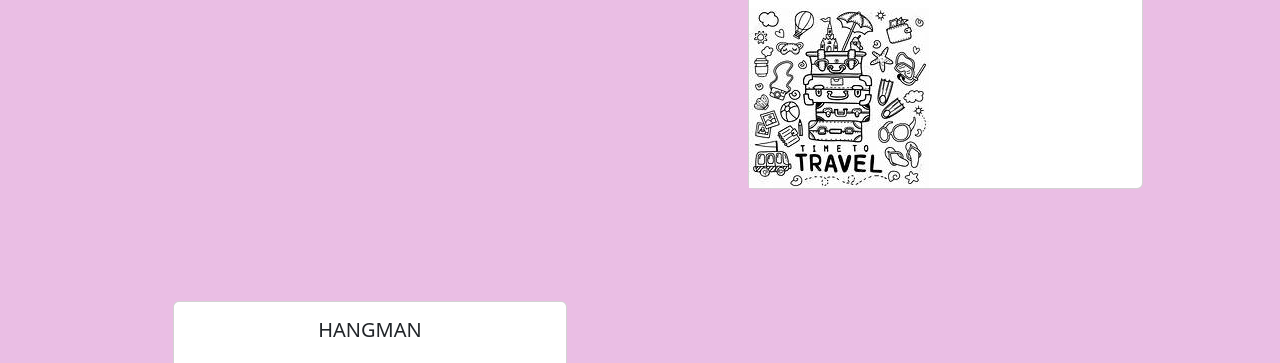
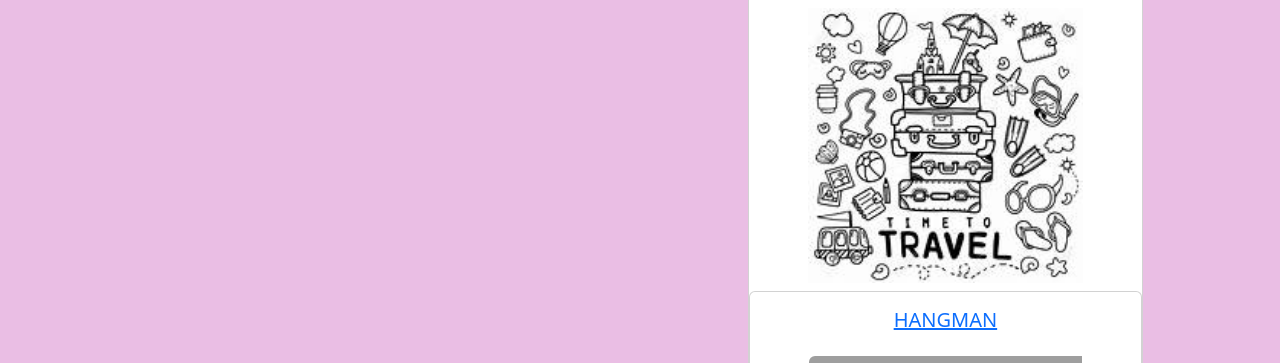
Before and after one commit to Aksh2908/My_Portfolio, a plain HTML site: page index.html in a window 1280 px wide. Shown: the part 1225-1588 px from the top of the page. Drawn offline with nearby package versions, Linux system fonts and the light colour scheme; grey boxes are pictures that could not be loaded.

Commit message:
Update index.html

```diff
--- a/index.html
+++ b/index.html
@@ -79,7 +79,7 @@
             <div class="card-body">
               <h5 class="card-title" ><center>TRAVEL PLANNER</center></h5>
             </div>
-            <a href="https://github.com/Aksh2908/Travel-Planner" Target="main"> <img src="travel.jpeg"></a>
+            <a href="https://github.com/Aksh2908/Travel-Planner" Target="main"> <img src="travel.jpeg" style="width: 70%; margin-left: 15%; margin-bottom: 2%;></a>
           </div>
           </div>
           <div class="col"  style="margin-left: 13%; padding-top: 3%;">
```
